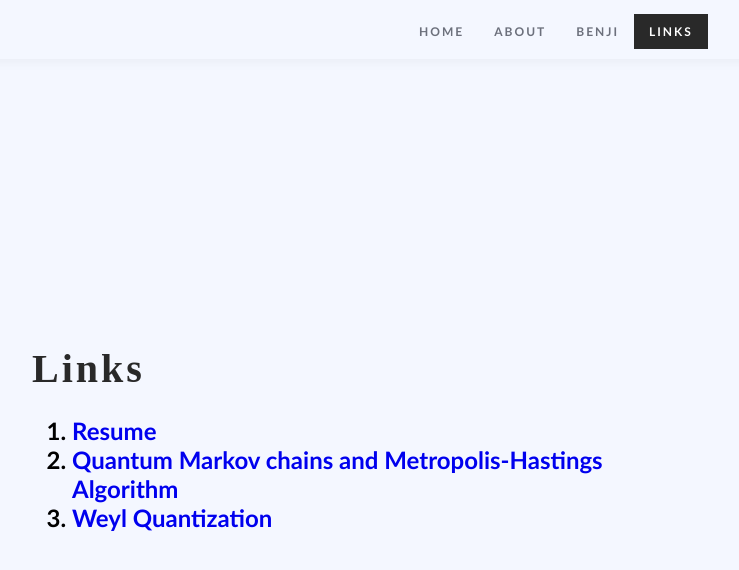
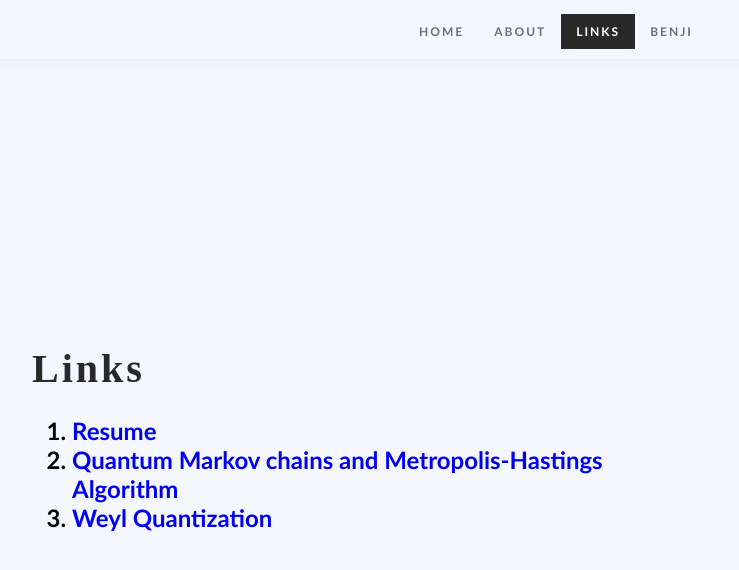
Before and after one commit to dandragona/dandragona.github.io, a Jekyll site: the page links.html, which Jekyll copies as it is, in a window 1280 px wide. Shown: the top 570 px of the page, without its empty margins (104-843 px from the left). Built offline with Jekyll 4.4.1, drawn with Linux system fonts in a browser that asks for light colours; nearby versions of some CDN libraries.

Commit message:
Change link structure on links.html

```diff
--- a/links.html
+++ b/links.html
@@ -15,8 +15,8 @@
 			<ul class="menu">
 			<li><a href="/">Home</a></li>
 			<li><a href="about.html">About</a></li>
+			<li class="active"><a href="links.html" >Links</a></li>
 			<li><a href="benji.html">Benji</a></li>
-			<li class="active"><a href="links.html" >Links</a></li>
 			</ul>
 			</nav>
 			<!--name--------------------------->
```
